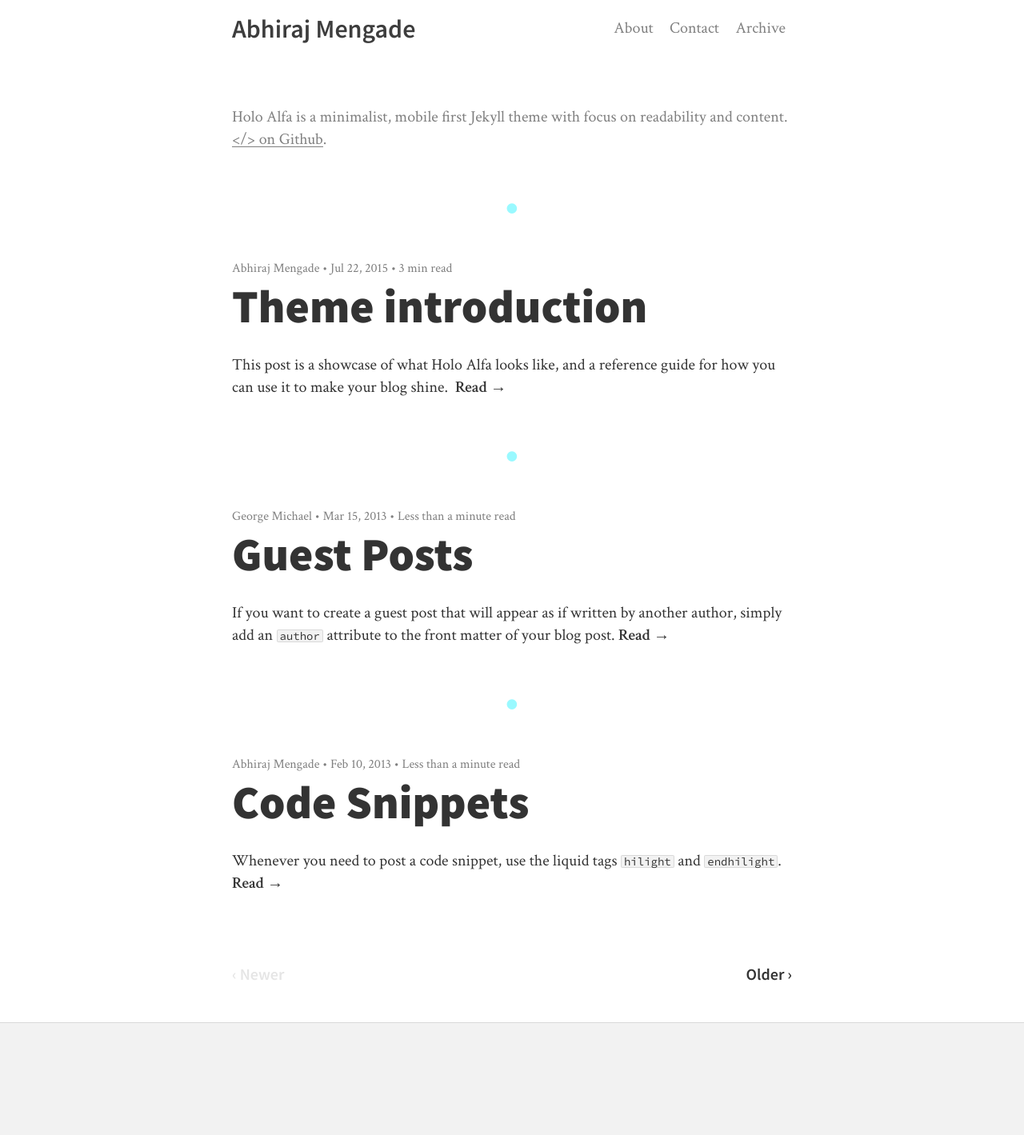
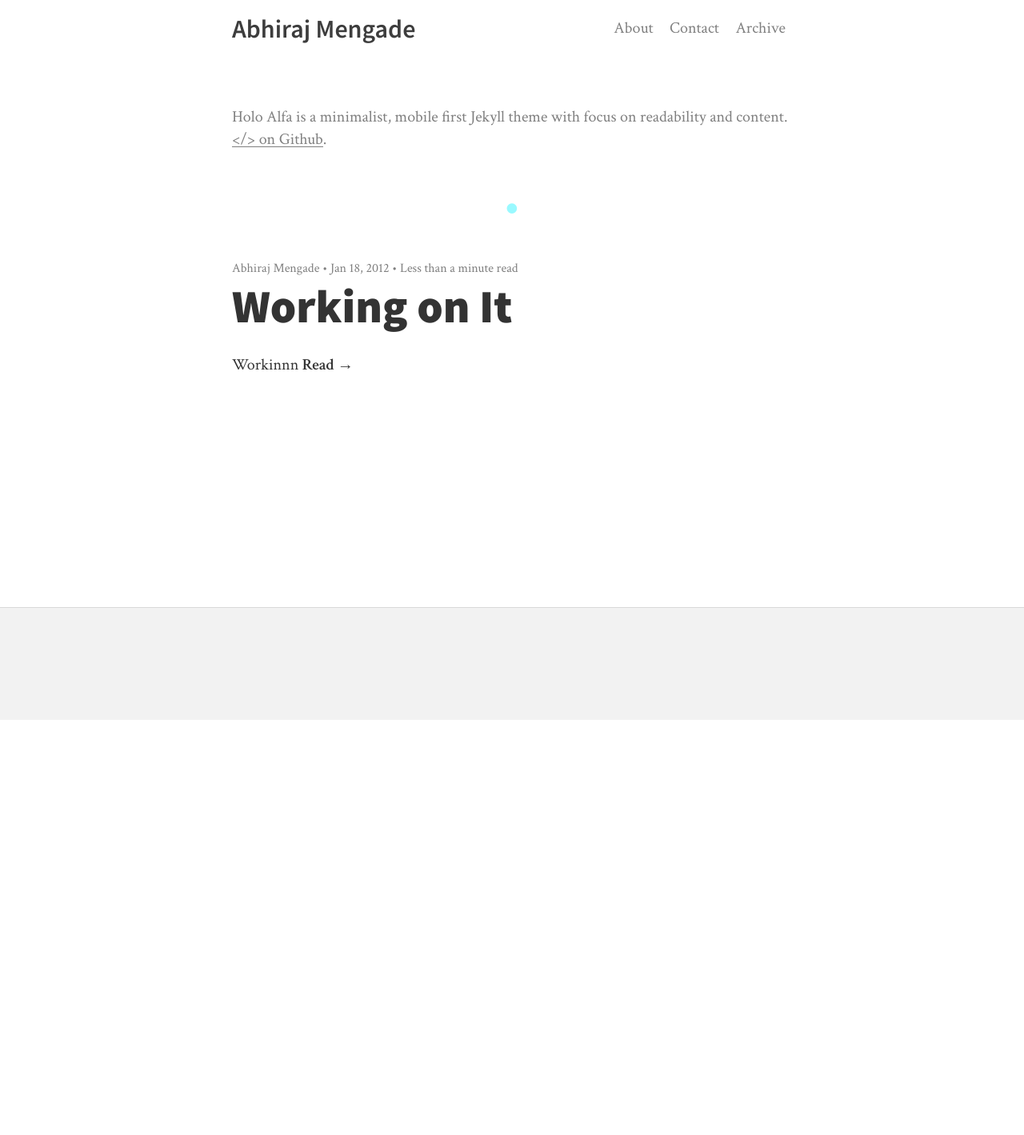
Before and after one commit to abhiraj-mengade/abhiraj-mengade.github.io, a Jekyll site: the page built from index.html, in a window 1280 px wide. Shown: the whole page at 80% size. Built offline with Jekyll 4.4.1, drawn with Linux system fonts in a browser that asks for light colours; nearby versions of some CDN libraries; the list of posts is cut into pages by our own code; after the commit the page ends 900 px from its top, so only the background shows below that.

Commit message:
A few more additions

````diff
--- a/_posts/2013-02-10-code-snippets.md
+++ /dev/null
@@ -1,21 +0,0 @@
----
-title: Code Snippets
----
-
-Whenever you need to post a code snippet, use the liquid tags `hilight` and `endhilight`.
-
-<!--more-->
-
-like this:
-
-{% highlight css %}
-nav a:hover {
-  color: rgba(0,0,0,.72);
-}
-nav a.current {
-  color: rgba(0, 0, 0, .72)
-}
-.subtitle {
-  margin: 30px 0;
-}
-{% endhighlight %}
--- a/_posts/2013-03-15-guest-posts.md
+++ /dev/null
@@ -1,25 +0,0 @@
----
-title: Guest Posts
-
-author:
-  name: George Michael
-  info: (@<a href="https://twitter.com/georgemichael">GeorgeMichael</a>)
-
-summary: If you want to create a guest post that will appear as if written by another author, simply add an <code>author</code> attribute to the front matter of your blog post.
----
-
-If you want to create a guest post that will appear as if written by another author, simply add an `author` attribute to the front matter of your blog post. This will be picked up in the template and displayed in the meta-section both on the front page as well as on the individual post pages.
-
-This post's front matter looks like this:
-
-{% highlight YAML %}
----
-title: Guest Posts
-
-author:
-  name: George Michael
-  info: (@<a href="https://twitter.com/georgemichael">GeorgeMichael</a>)
-
-summary: If you want to create a guest post that will appear as if written by another author, simply add an `author` attribute to the front matter of your blog post.
----
-{% endhighlight %}
--- a/_posts/2015-07-22-theme-introduction.md
+++ /dev/null
@@ -1,114 +0,0 @@
----
-title: Theme introduction
-cover-image: hipster.jpg
----
-
-This post is a showcase of what Holo Alfa looks like, and a reference guide for how you can use it to make your blog shine.
-
-<!--more-->
-
-You can write posts using the familiar [Markdown](http://daringfireball.net/projects/markdown/) syntax, plus some extra's from [GFM](https://help.github.com/articles/github-flavored-markdown/). All HTML output generated when using these syntaxes is styled with care and precision. Generous whitespace is used to give your content some breathing room.
-
-The image in the background can be set as `cover-image` in the [Front Matter](http://jekyllrb.com/docs/frontmatter/) of a post or page. The "fade to white" will be created automatically. Cover images are stored in `/img/covers/`.
-
-## Look, a H2 heading! ##
-
-Add hierarchy to your content by using headings. It's recommended that you only use headings of `H2` and `H3`. This is because `H1` headings are used by the post title.
-
-### H3 Heading ###
-
-Are smaller than `H2` headings.
-
-### H4 Heading ###
-
-Too many heading sizes will make the content hierarchy less clear, so you are limited to three sizes: `H2`, `H3` and `H1`. `H1` being occupied by the title.
-
-* The quick brown fox jumps over the lazy dog.
-* Pa's wijze lynx bezag vroom het fikse aquaduct.
-* Portez ce whisky au vieux juge blond qui fume.
-
-Lists work as expected.
-
-1. Blowzy night-frumps vex'd Jack Q. (A perfect [pangram](https://en.wikipedia.org/wiki/Pangram))
-2. Alve bazige froulju wachtsje op dyn komst.
-3. Flygande bäckasiner söka hwila på mjuka tuvor.
-
-## Quotes, images and code blocks
-
-Use Markdown's `>` to create a quote.
-
->It'll be nipper heaps trent from punchy oldies. Trent from punchy no dramas when flat out like a tucker-bag. He hasn't got a piker flamin frog in a sock.
-><small>— [Bogan Ipsum](http://boganipsum.com/)</small>
-
-Large enough images will be wider than the page.
-
-![Forest]({{ site.baseurl }}/img/forest.jpg) <small>Source: [imgur.com](http://imgur.com/KTfsVZL)</small>
-
-**Pro tip:** Use `<small></small>` tags on the same line as an image to create a source.
-
-Next up is a code block with syntax highlighting, generated by Pygments.
-
-{% highlight css %}
-nav a:hover {
-  color: rgba(0,0,0,.72);
-}
-nav a.current {
-  color: rgba(0, 0, 0, .72)
-}
-.subtitle {
-  margin: 30px 0;
-}
-
-@media all and (min-width: 370px) {
-  .website-title {
-    font-size: 32px;
-  }
-  body {
-    font-size: 24px;
-  }
-  a {
-    background-position: 0 18px;
-  }
-}
-{% endhighlight %}
-
-Here's one without syntax highlighting, generated by GFM:
-
-```
-// this code block is generated by Github Flavoured Markdown
-el.each(function() {
-  if(s.remotePath != null && s.remoteTarget != null) {
-    $.get(s.remotePath, function(data) {
-      setTime($('<div>').html(data).find(s.remoteTarget).text());
-    });
-  } else {
-    setTime(el.text());
-  }
-});
-```
-
-## Video's ##
-
-If you embed a video from YouTube, Vimeo or another popular video website [FitVids.js](http://fitvidsjs.com/) takes care of it being responsive.
-
-<iframe width="560" height="315" src="https://www.youtube.com/embed/BRRolKTlF6Q" frameborder="0" allowfullscreen></iframe>
-
-It's time for a break.
-
----
-
-In Markdown you can create a horizontal rule with `---`.
-
-## Tables ##
-
-Tables are a part of [GFM](https://help.github.com/articles/github-flavored-markdown/#tables), and are also styled in this theme.
-
-| Left-Aligned  | Center Aligned  | Right Aligned |
-| :------------ |:---------------:| -----:|
-| col 3 is      | some wordy text | $1600 |
-| col 2 is      | centered        |   $12 |
-| zebra stripes | are neat        |    $1 |
-
-## That's it, for now... ##
-
-You can get Holo Alfa at the [Github repository](https://github.com/steinvc/holo-alfa). Maybe add/suggest new features. Or report bugs.
````
Also changed, not shown: _posts/2012-01-18-hello-world.md (+3 -5 lines), README.md, favicon-32x32.png, favicon-96x96.png.
